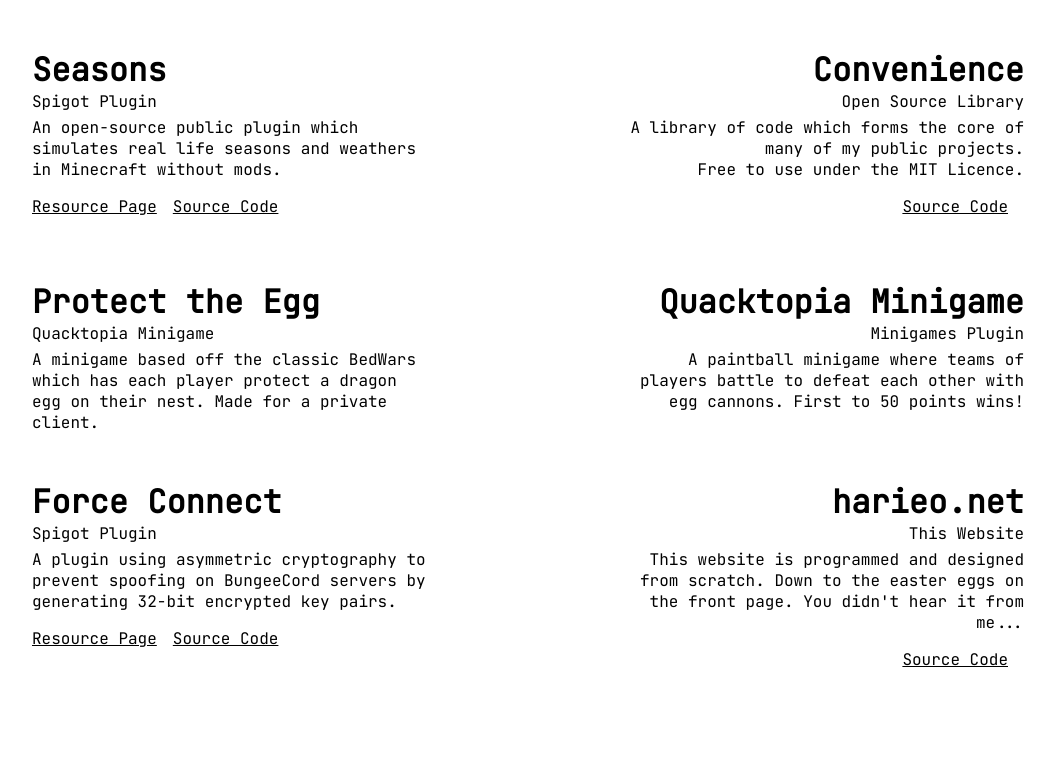
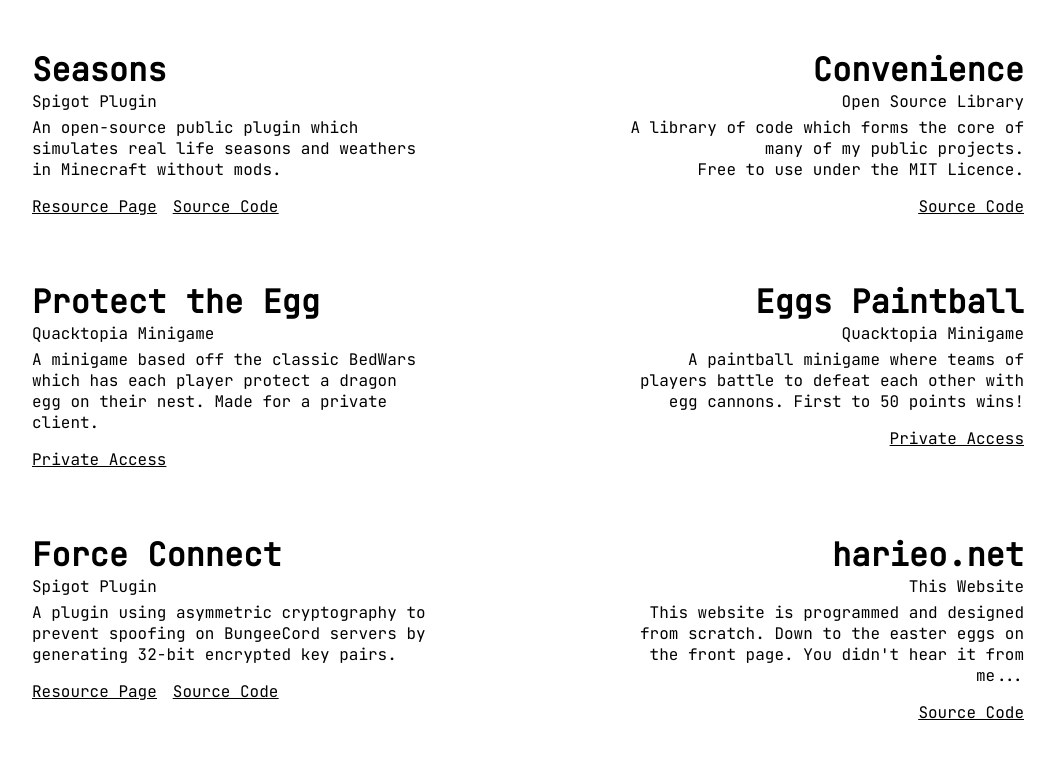
Before and after one commit to Harieo/harieo.github.io, a PHP site: page /portfolio.html in a window 1280 px wide. Shown: the part 281-1045 px from the top of the page, without its empty margins (112-1167 px from the left). Before the commit the page ends 948 px from the top, so only its background shows below. Run offline with PHP 8.4, Linux system fonts and the light colour scheme; some web fonts are replaced.

Commit message:
Set minigames to specify private access and fixed title typo

```diff
--- a/css/portfolio.css
+++ b/css/portfolio.css
@@ -34,18 +34,6 @@ body {
     width: 400px;
 }
 
-.left-align {
-    margin-right: 15%;
-}
-
-.right-align {
-    text-align: right;
-}
-
-.right-align p {
-    margin-right: 0;
-}
-
 .project-title {
     margin-bottom: 0;
 }
@@ -64,6 +52,7 @@ body {
 
 .project-links {
     display: inline-flex;
+    text-decoration: underline;
 }
 
 .project-links p {
@@ -71,6 +60,17 @@ body {
 }
 
 .project-links a {
-    text-decoration: underline;
     color: inherit;
 }
+
+.left-align {
+    margin-right: 15%;
+}
+
+.right-align {
+    text-align: right;
+}
+
+.right-align p {
+    margin-right: 0;
+}
--- a/portfolio.html
+++ b/portfolio.html
@@ -59,14 +59,20 @@
                 which has each player protect a dragon egg
                 on their nest. Made for a private client.</p>
             </div>
+            <div class="project-links">
+                <p>Private Access</p>
+            </div>
         </div>
         <div class="project-box right-align" id="eggs-box">
-            <h1 class="project-title">Quacktopia Minigame</h1>
-            <p class="project-subheading">Minigames Plugin</p>
+            <h1 class="project-title">Eggs Paintball</h1>
+            <p class="project-subheading">Quacktopia Minigame</p>
             <div class="project-description">
                 <p>A paintball minigame where teams of
                 players battle to defeat each other with
                 egg cannons. First to 50 points wins!</p>
+            </div>
+            <div class="project-links">
+                <p>Private Access</p>
             </div>
         </div>
     </div>
```
